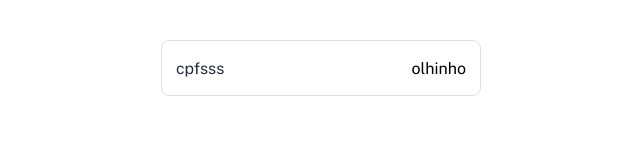
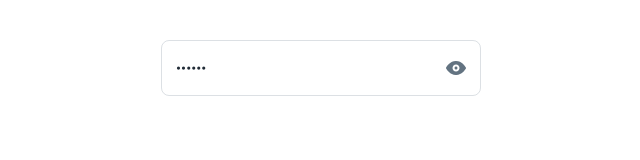
Before and after one commit to heyitsmepablo/e-quali, an Angular app in the folder web/: page /login in a window 1280 px wide. Shown: the top 160 px of the page, without its empty margins (319-959 px from the left). Built offline with nearby package versions, Linux system fonts and the light colour scheme.

Commit message:
chore: criar botão showPass no text-field

```diff
--- /dev/null
+++ b/web/public/assets/svg/icon-eye-closed.html
@@ -0,0 +1,18 @@
+<svg xmlns="http://www.w3.org/2000/svg" width="24" height="24" viewBox="0 0 24 24" fill="none">
+  <path
+    d="M12.0001 13.5C12.8285 13.5 13.5001 12.8284 13.5001 12C13.5001 11.1716 12.8285 10.5 12.0001 10.5C11.1716 10.5 10.5001 11.1716 10.5001 12C10.5001 12.8284 11.1716 13.5 12.0001 13.5Z"
+    fill="#212B36"
+  />
+  <path
+    d="M15.2901 18.12L14.0001 16.78L12.6601 15.44C12.4585 15.4753 12.2546 15.4954 12.0501 15.5C11.5863 15.5066 11.1257 15.421 10.6953 15.2481C10.2649 15.0751 9.87313 14.8184 9.54281 14.4927C9.21249 14.1671 8.9502 13.779 8.77119 13.351C8.59218 12.9231 8.50002 12.4639 8.50007 12C8.50471 11.7954 8.52476 11.5915 8.56007 11.39L6.56007 9.39L5.00007 7.87C3.87139 8.93347 2.90448 10.1564 2.13007 11.5C2.0423 11.652 1.99609 11.8245 1.99609 12C1.99609 12.1755 2.0423 12.348 2.13007 12.5C2.76007 13.59 6.13007 19 12.0201 19H12.2701C13.3776 18.9671 14.4708 18.7404 15.5001 18.33L15.2901 18.12Z"
+    fill="#212B36"
+  />
+  <path
+    d="M11.3901 8.56C11.5916 8.5247 11.7955 8.50464 12.0001 8.5C12.9283 8.5 13.8186 8.86875 14.4749 9.52513C15.1313 10.1815 15.5001 11.0717 15.5001 12C15.4954 12.2046 15.4754 12.4085 15.4401 12.61L18.9601 16.13C20.1029 15.0693 21.0834 13.8462 21.8701 12.5C21.9578 12.348 22.004 12.1755 22.004 12C22.004 11.8245 21.9578 11.652 21.8701 11.5C21.2301 10.39 17.7101 4.82 11.7301 5C10.6225 5.03286 9.52931 5.25962 8.50007 5.67L11.3901 8.56Z"
+    fill="#212B36"
+  />
+  <path
+    d="M20.7101 19.29L19.4101 18L4.71007 3.29C4.61683 3.19676 4.50614 3.1228 4.38432 3.07234C4.2625 3.02188 4.13193 2.99591 4.00007 2.99591C3.86821 2.99591 3.73764 3.02188 3.61582 3.07234C3.494 3.1228 3.38331 3.19676 3.29007 3.29C3.10176 3.47831 2.99598 3.7337 2.99598 4C2.99598 4.2663 3.10176 4.5217 3.29007 4.71L5.53007 7L7.28007 8.7L16.5901 18L19.2901 20.71C19.383 20.8037 19.4936 20.8781 19.6155 20.9289C19.7374 20.9797 19.8681 21.0058 20.0001 21.0058C20.1321 21.0058 20.2628 20.9797 20.3846 20.9289C20.5065 20.8781 20.6171 20.8037 20.7101 20.71C20.8038 20.617 20.8782 20.5064 20.929 20.3846C20.9797 20.2627 21.0059 20.132 21.0059 20C21.0059 19.868 20.9797 19.7373 20.929 19.6154C20.8782 19.4936 20.8038 19.383 20.7101 19.29Z"
+    fill="#212B36"
+  />
+</svg>
--- a/web/src/app/features/auth/login/login.css
+++ b/web/src/app/features/auth/login/login.css
@@ -0,0 +1 @@
+@reference './../../../../styles.css';
--- a/web/src/app/shared/components/inputs/text-field/text-field.css
+++ b/web/src/app/shared/components/inputs/text-field/text-field.css
@@ -218,3 +218,8 @@ label[variant='standard'] {
     @apply text-text-disabled;
   }
 }
+
+/* icones */
+.icon-eye {
+  @apply text-action-active;
+}
--- a/web/src/app/shared/components/inputs/text-field/text-field.html
+++ b/web/src/app/shared/components/inputs/text-field/text-field.html
@@ -1,6 +1,6 @@
-<label for="id" class="label text-field" [attr.variant]="variant()" [class.disabled]="disabled">
+<label for="id" class="text-field" [attr.variant]="variant()" [class.disabled]="disabled">
   <input
-    type="text"
+    [type]="type"
     id="id"
     [placeholder]="placeholder()"
     [value]="innerValue"
@@ -8,7 +8,9 @@
     (blur)="onBlur()"
     [disabled]="disabled"
   />
-  <button>olhinho</button>
+  <button (click)="showPass()">
+    <app-icon-eye class="icon-eye" [on]="eyeOn"></app-icon-eye>
+  </button>
   @if(hasLabel()){
   <span class="label-text">{{ label() }}</span>
   }
--- a/web/src/app/shared/components/inputs/text-field/text-field.ts
+++ b/web/src/app/shared/components/inputs/text-field/text-field.ts
@@ -1,5 +1,6 @@
 import { Component, effect, forwardRef, input, InputSignal } from '@angular/core';
 import { ControlValueAccessor, FormsModule, NG_VALUE_ACCESSOR } from '@angular/forms';
+import { IconEye } from '../../../icons/icon-eye/icon-eye';
 
 const TEXT_FIELD_ACCESSOR = {
   provide: NG_VALUE_ACCESSOR,
@@ -9,7 +10,7 @@ const TEXT_FIELD_ACCESSOR = {
 
 @Component({
   selector: 'app-text-field',
-  imports: [FormsModule],
+  imports: [FormsModule, IconEye],
   providers: [TEXT_FIELD_ACCESSOR],
   templateUrl: './text-field.html',
   styleUrl: './text-field.css',
@@ -24,6 +25,8 @@ export class TextField implements ControlValueAccessor {
   variant: InputSignal<'outlined' | 'filled' | 'standard'> = input<
     'outlined' | 'filled' | 'standard'
   >('outlined');
+  eyeOn: boolean = true;
+  type: string = 'password';
   //Values Internos
   innerValue: string | Record<string, any> = '';
   private usingForms = false;
@@ -34,6 +37,12 @@ export class TextField implements ControlValueAccessor {
         this.innerValue = this.value();
       }
     });
+  }
+  // Funções auxiliares
+
+  showPass(): void {
+    this.eyeOn = !this.eyeOn;
+    this.type = this.type === 'password' ? 'text' : 'password';
   }
 
   // Funções do CVA
@@ -67,5 +76,4 @@ export class TextField implements ControlValueAccessor {
       this.onChange(newValue);
     }
   }
-
 }
--- /dev/null
+++ b/web/src/app/shared/icons/icon-eye/icon-eye.html
@@ -0,0 +1,47 @@
+@if(on()){
+
+<svg
+  xmlns="http://www.w3.org/2000/svg"
+  width="20"
+  height="14"
+  viewBox="0 0 20 14"
+  fill="currentColor"
+>
+  <path
+    d="M11.504 7.00427C11.504 7.83269 10.8324 8.50427 10.004 8.50427C9.17555 8.50427 8.50397 7.83269 8.50397 7.00427C8.50397 6.17584 9.17555 5.50427 10.004 5.50427C10.8324 5.50427 11.504 6.17584 11.504 7.00427Z"
+    fill="currentColor"
+  />
+  <path
+    fill-rule="evenodd"
+    clip-rule="evenodd"
+    d="M9.73397 0.00426608C15.714 -0.175734 19.234 5.39427 19.874 6.50427C20.0526 6.81367 20.0526 7.19487 19.874 7.50427C19.014 9.00427 15.804 13.8643 10.274 14.0043H10.024C4.13397 14.0043 0.763975 8.59427 0.133975 7.50427C-0.0446582 7.19487 -0.0446582 6.81367 0.133975 6.50427C1.00397 5.00427 4.20397 0.144266 9.73397 0.00426608ZM6.50397 7.00427C6.50397 8.93726 8.07098 10.5043 10.004 10.5043C11.937 10.5043 13.504 8.93726 13.504 7.00427C13.504 5.07127 11.937 3.50427 10.004 3.50427C8.07098 3.50427 6.50397 5.07127 6.50397 7.00427Z"
+    fill="currentColor"
+  />
+</svg>
+} @else {
+<svg
+  xmlns="http://www.w3.org/2000/svg"
+  width="24"
+  height="24"
+  viewBox="0 0 24 24"
+  fill="currentColor"
+>
+  <path
+    d="M12.0001 13.5C12.8285 13.5 13.5001 12.8284 13.5001 12C13.5001 11.1716 12.8285 10.5 12.0001 10.5C11.1716 10.5 10.5001 11.1716 10.5001 12C10.5001 12.8284 11.1716 13.5 12.0001 13.5Z"
+    fill="#currentColor"
+  />
+  <path
+    d="M15.2901 18.12L14.0001 16.78L12.6601 15.44C12.4585 15.4753 12.2546 15.4954 12.0501 15.5C11.5863 15.5066 11.1257 15.421 10.6953 15.2481C10.2649 15.0751 9.87313 14.8184 9.54281 14.4927C9.21249 14.1671 8.9502 13.779 8.77119 13.351C8.59218 12.9231 8.50002 12.4639 8.50007 12C8.50471 11.7954 8.52476 11.5915 8.56007 11.39L6.56007 9.39L5.00007 7.87C3.87139 8.93347 2.90448 10.1564 2.13007 11.5C2.0423 11.652 1.99609 11.8245 1.99609 12C1.99609 12.1755 2.0423 12.348 2.13007 12.5C2.76007 13.59 6.13007 19 12.0201 19H12.2701C13.3776 18.9671 14.4708 18.7404 15.5001 18.33L15.2901 18.12Z"
+    fill="#currentColor"
+  />
+  <path
+    d="M11.3901 8.56C11.5916 8.5247 11.7955 8.50464 12.0001 8.5C12.9283 8.5 13.8186 8.86875 14.4749 9.52513C15.1313 10.1815 15.5001 11.0717 15.5001 12C15.4954 12.2046 15.4754 12.4085 15.4401 12.61L18.9601 16.13C20.1029 15.0693 21.0834 13.8462 21.8701 12.5C21.9578 12.348 22.004 12.1755 22.004 12C22.004 11.8245 21.9578 11.652 21.8701 11.5C21.2301 10.39 17.7101 4.82 11.7301 5C10.6225 5.03286 9.52931 5.25962 8.50007 5.67L11.3901 8.56Z"
+    fill="#currentColor"
+  />
+  <path
+    d="M20.7101 19.29L19.4101 18L4.71007 3.29C4.61683 3.19676 4.50614 3.1228 4.38432 3.07234C4.2625 3.02188 4.13193 2.99591 4.00007 2.99591C3.86821 2.99591 3.73764 3.02188 3.61582 3.07234C3.494 3.1228 3.38331 3.19676 3.29007 3.29C3.10176 3.47831 2.99598 3.7337 2.99598 4C2.99598 4.2663 3.10176 4.5217 3.29007 4.71L5.53007 7L7.28007 8.7L16.5901 18L19.2901 20.71C19.383 20.8037 19.4936 20.8781 19.6155 20.9289C19.7374 20.9797 19.8681 21.0058 20.0001 21.0058C20.1321 21.0058 20.2628 20.9797 20.3846 20.9289C20.5065 20.8781 20.6171 20.8037 20.7101 20.71C20.8038 20.617 20.8782 20.5064 20.929 20.3846C20.9797 20.2627 21.0059 20.132 21.0059 20C21.0059 19.868 20.9797 19.7373 20.929 19.6154C20.8782 19.4936 20.8038 19.383 20.7101 19.29Z"
+    fill="#currentColor"
+  />
+</svg>
+
+}
--- /dev/null
+++ b/web/src/app/shared/icons/icon-eye/icon-eye.ts
@@ -0,0 +1,11 @@
+import { Component, input, InputSignal } from '@angular/core';
+
+@Component({
+  selector: 'app-icon-eye',
+  imports: [],
+  templateUrl: './icon-eye.html',
+  styleUrl: './icon-eye.css',
+})
+export class IconEye {
+  on: InputSignal<boolean> = input<boolean>(true);
+}
```
Also changed, not shown: web/public/assets/svg/icon-eye-open.html (renamed from web/src/app/shared/assets/svgs/icon-eye.html), web/src/app/shared/icons/icon-eye/icon-eye.css (added), 1 other file (tests, documents, lock files or other folders).
